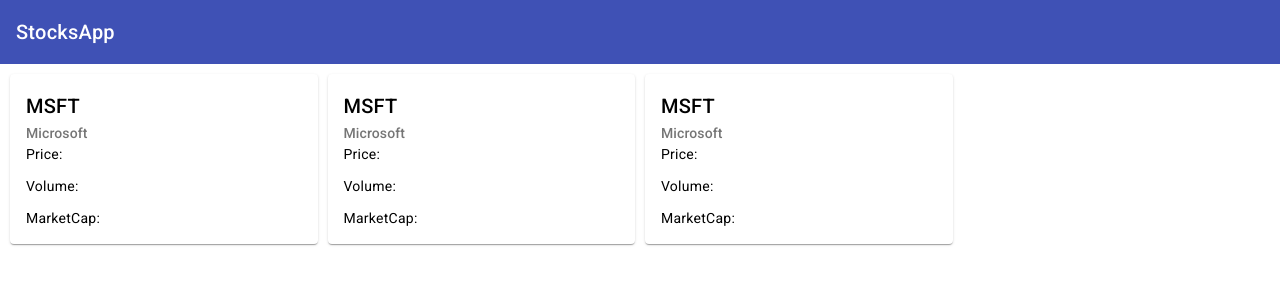
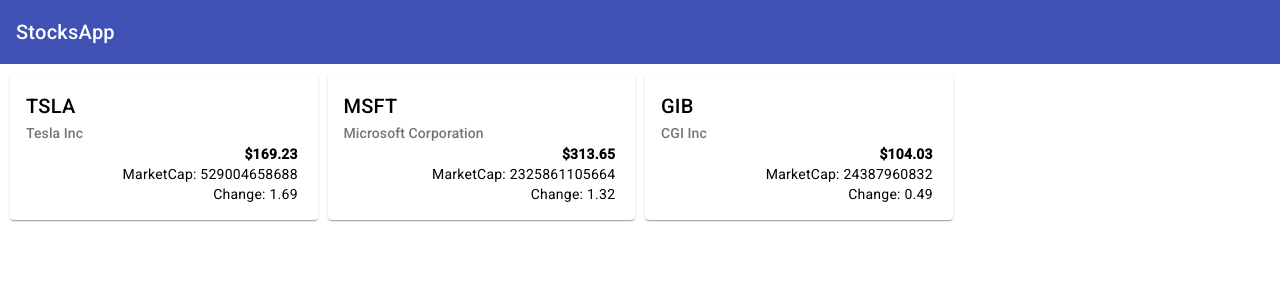
Before and after one commit to baltera/StocksApp, an Angular app: page / in a window 1280 px wide. Shown: the top 300 px of the page. Built offline with nearby package versions, Linux system fonts and the light colour scheme; no server answers.

Commit message:
Format card with emulated response from API

```diff
--- a/src/app/app.component.html
+++ b/src/app/app.component.html
@@ -3,16 +3,22 @@
 </mat-toolbar>
 <div class="content">
     <div fxLayout="row wrap" fxLayoutGap="10px grid">
-        <div fxFlex="25%" fxFlex.xs="100%" fxFlex.sm="50%" fxFlex.md="33%" *ngFor="let num of [1,2,3]">
+        <div fxFlex="25%" fxFlex.xs="100%" fxFlex.sm="50%" *ngFor="let stock of stocks">
             <mat-card>
                 <mat-card-header>
-                    <mat-card-title>MSFT</mat-card-title>
-                    <mat-card-subtitle>Microsoft</mat-card-subtitle>
+                    <mat-card-title>
+                        {{stock.symbol}}
+                    </mat-card-title>
+                    <mat-card-subtitle>{{stock.name}}</mat-card-subtitle>
                 </mat-card-header>
                 <mat-card-content>
-                    <p>Price:</p>
-                    <p>Volume:</p>
-                    <p>MarketCap:</p>
+                    <div style="text-align: right;">
+                        <div>
+                            <strong>${{stock.lastSalePrice}}</strong>&nbsp;<br>
+                            MarketCap: {{stock.marketCap}}&nbsp;<br>
+                            Change: {{stock.percentChange}}&nbsp;
+                        </div>
+                    </div>
                 </mat-card-content>
             </mat-card>
         </div>
--- a/src/app/app.component.ts
+++ b/src/app/app.component.ts
@@ -8,19 +8,22 @@
   styleUrls: ['./app.component.css']
 })
 export class AppComponent implements OnInit {
+  _DATA: string = '[ { "id": 0, "name": "Tesla Inc", "symbol": "TSLA", "lastSalePrice": 169.23, "percentChange": 1.69, "marketCap": 529004658688, "quoteId": 0 }, { "id": 0, "name": "Microsoft Corporation", "symbol": "MSFT", "lastSalePrice": 313.65, "percentChange": 1.32, "marketCap": 2325861105664, "quoteId": 0 }, { "id": 0, "name": "CGI Inc", "symbol": "GIB", "lastSalePrice": 104.03, "percentChange": 0.49, "marketCap": 24387960832, "quoteId": 0 } ]';
   title = 'StocksApp';
   stocks: any;
 
   constructor(private _httpClient: HttpClient) {}
 
   ngOnInit(): void {
-    this._httpClient.get(environment.apiURL).subscribe({
-      next: response => {
-        console.log(response);
-        this.stocks = response;
-      },
-      error: e => console.error(e),
-      complete: () => console.log("completed!")
-    });
+    this.stocks = JSON.parse(this._DATA);
+    console.log(this.stocks);
+    // this._httpClient.get(environment.apiURL).subscribe({
+    //   next: response => {
+    //     console.log(response);
+    //     this.stocks = response;
+    //   },
+    //   error: e => console.error(e),
+    //   complete: () => console.log("completed!")
+    // });
   }
 }
```
